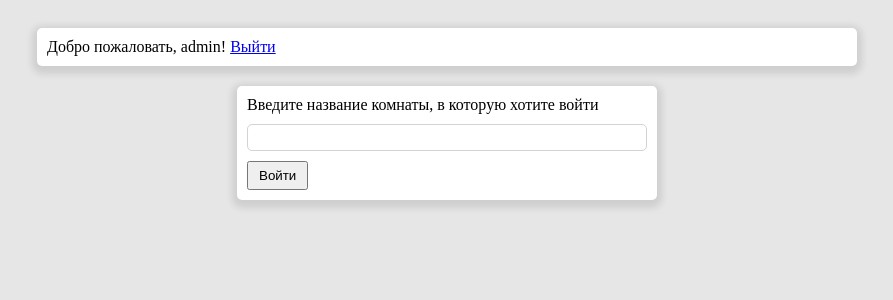
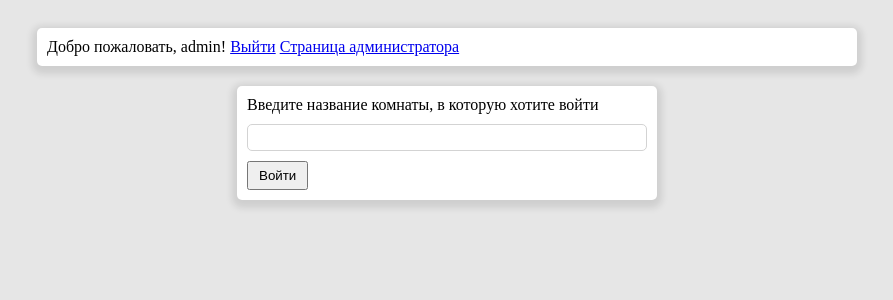
Before and after one commit to SergeyLebidko/ChannelsTraining, a Django app: page /chat/ in a window 1280 px wide. Shown: the top 300 px of the page, without its empty margins (193-1086 px from the left). Run offline with Django 3.2, Linux system fonts and the light colour scheme; a user stored in the database is signed in.

Commit message:
Добавлена ссылка для перехода на страницу администратора

```diff
--- a/templates/chat/base.html
+++ b/templates/chat/base.html
@@ -13,10 +13,11 @@
     {% if user.is_anonymous %}
         <a href="{% url 'login' %}">Войти</a>
         или
-        <a href="{% url 'register' %}">зарегистрироваться</a>
+        <a href="{% url 'register' %}">Зарегистрироваться</a>
     {% else %}
         Добро пожаловать, {{ user }}!
         <a href="{% url 'logout' %}">Выйти</a>
+        <a href="{% url 'admin:index' %}">Страница администратора</a>
     {% endif %}
 </div>
 {% if not user.is_anonymous %}
```
Also changed, not shown: db.sqlite3.
